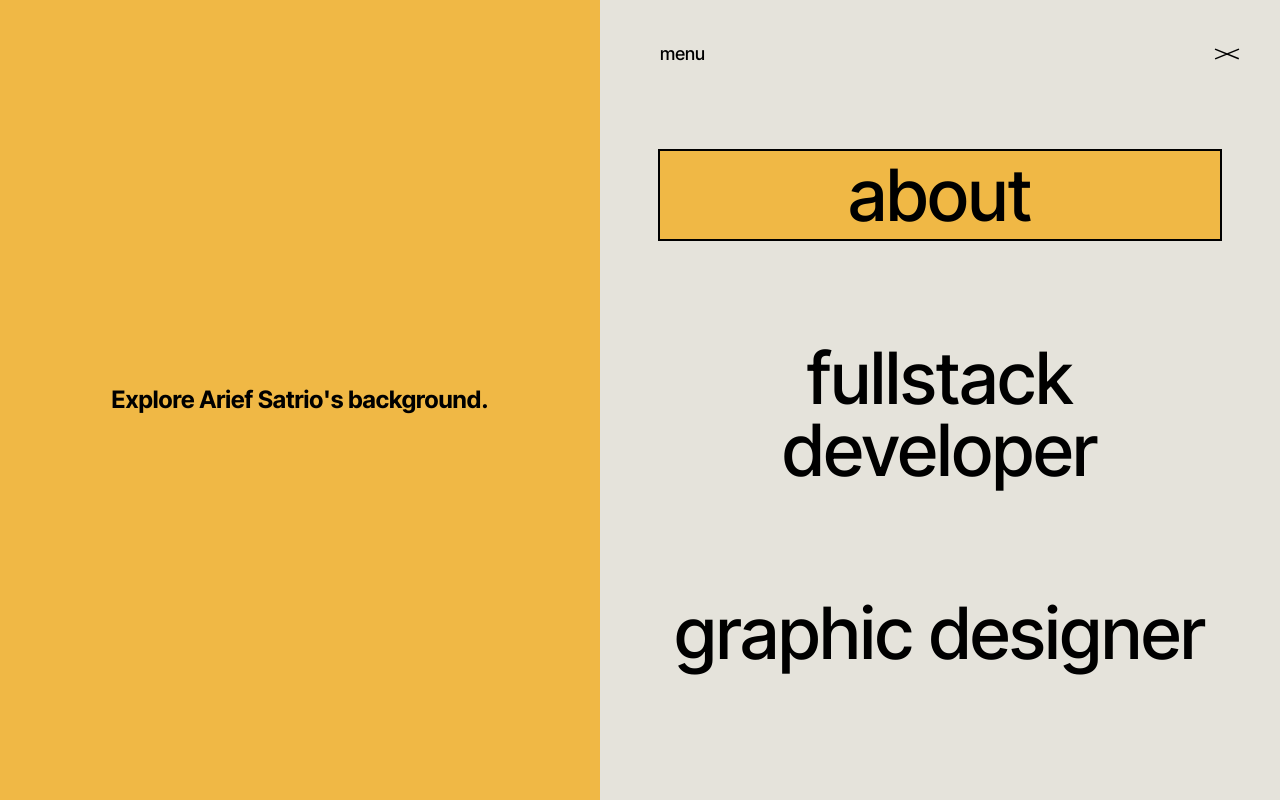
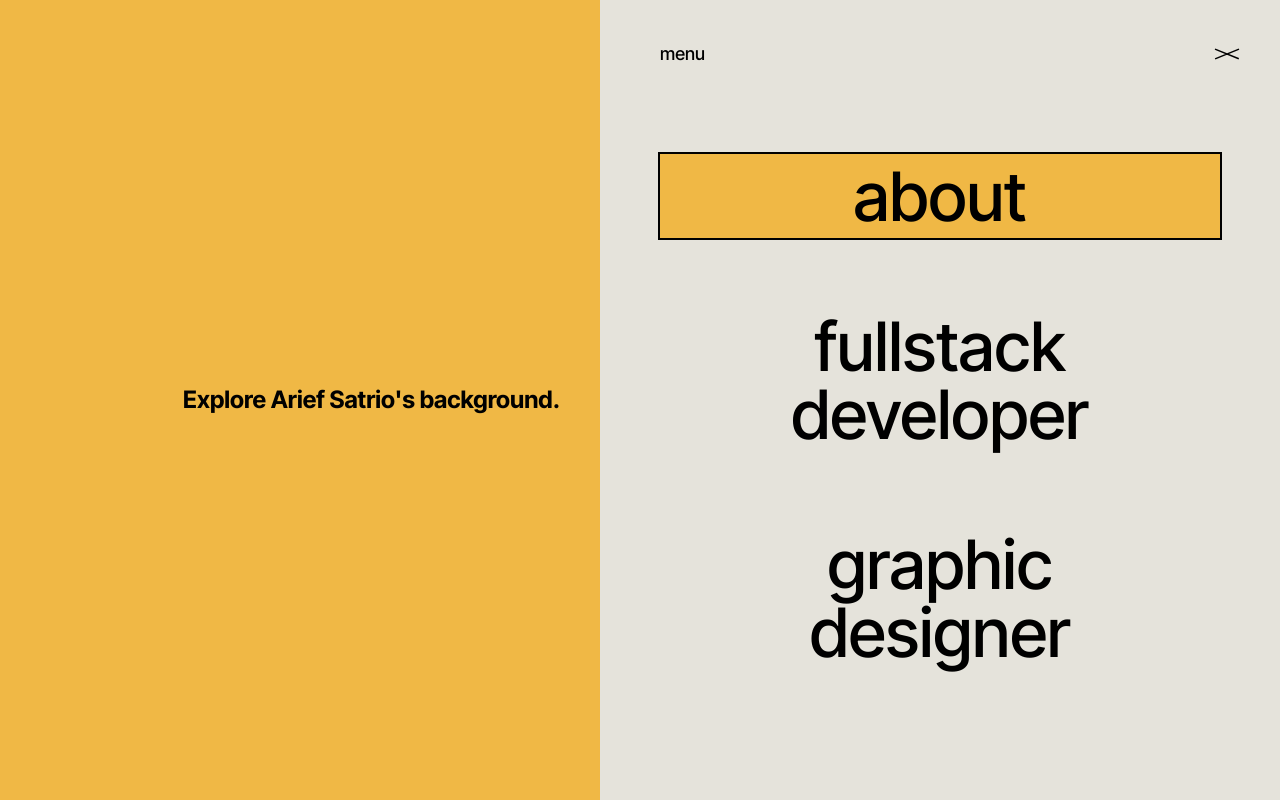
Before and after one commit to kurodoke/portofolio-web, a Next.js app: page / in a window 1280 px wide. Both pictures are taken after a click on the button 1227 px from the left and 54 px from the top of the page. Shown: the top 800 px of the page. Built offline with nearby package versions, Linux system fonts and the light colour scheme.

Commit message:
change: nav text to always break line

```diff
--- a/src/app/globals.css
+++ b/src/app/globals.css
@@ -15,7 +15,7 @@
     }
 
     .nav-clamp {
-        font-size: clamp(1.25rem, 2rem + 5vw, 4.5rem);
+        font-size: clamp(1.25rem, 2rem + 2vw + 2vh, 4.25rem);
         line-height: 1;
     }
 }
--- a/src/components/sections/Navigation.tsx
+++ b/src/components/sections/Navigation.tsx
@@ -25,13 +25,15 @@ const nav: Array<NavigationLinkInterface> = new Array(
         text: "Explore Arief Satrio's background.",
     },
     {
-        name: "fullstack developer",
+        name: `fullstack
+        developer`,
         path: "/developer",
         color: "bg-custom-purple",
         text: "Arief builds and maintains full web solutions, from front to back end.",
     },
     {
-        name: "graphic designer",
+        name: `graphic
+        designer`,
         path: "/designer",
         color: "bg-custom-orange",
         text: "Arief creates engaging designs such as Poster, MV, and Motion Graphic.",
@@ -86,22 +88,30 @@ function CloseIcon(): React.ReactElement<React.SVGProps<SVGSVGElement>> {
     );
 }
 
-function ContentHovered({
+function LeftInfo({
     className,
     children,
+    animate = true,
 }: {
     className: string;
     children: string;
+    animate?: boolean;
 }) {
+    const animationProps = animate
+        ? {
+              initial: { clipPath: "inset(0% 0% 0% 100%)", scale: 1.15 },
+              animate: { clipPath: "inset(0% 0% 0% 0%)", scale: 1 },
+              exit: { clipPath: "inset(0% 0% 0% 100%)", scale: 1.15 },
+              transition: { duration: 1.3, ease: animationEase },
+          }
+        : {};
+
     return (
         <motion.div
             className={`${className} flex items-center text-end justify-center text-2xl font-bold origin-center p-10`}
-            initial={{ clipPath: "inset(0% 0% 0% 100%)", scale: 1.15 }}
-            animate={{ clipPath: "inset(0% 0% 0% 0%)", scale: 1 }}
-            exit={{ clipPath: "inset(0% 0% 0% 100%)", scale: 1.15 }}
-            transition={{ duration: 1.3, ease: animationEase }}
+            {...animationProps}
         >
-            {children}
+            <p className="w-full">{children}</p>
         </motion.div>
     );
 }
@@ -141,23 +151,24 @@ export default function Navigation(): React.ReactElement {
                         >
                             <div className="h-full flex">
                                 <div className="left-side relative flex-1 hidden md:block overflow-hidden">
-                                    <AnimatePresence mode="wait">
+                                    <AnimatePresence>
                                         {isHovered &&
                                             whichHovered !== null &&
                                             whichHovered !== selectedNav && (
-                                                <ContentHovered
+                                                <LeftInfo
                                                     className={`absolute w-full h-full ${whichHovered.color}`}
                                                 >
                                                     {whichHovered.text}
-                                                </ContentHovered>
+                                                </LeftInfo>
                                             )}
                                     </AnimatePresence>
 
-                                    <div
-                                        className={`h-full p-10 text-end flex items-center justify-center text-2xl font-bold ${selectedNav.color}`}
+                                    <LeftInfo
+                                        animate={false}
+                                        className={`h-full ${selectedNav.color}`}
                                     >
                                         {selectedNav.text}
-                                    </div>
+                                    </LeftInfo>
                                 </div>
                                 <div className="right-side flex flex-col flex-1 justify-end float-end md:mx-10 py-5 md:py-10">
                                     <div className="head flex justify-between mx-5 md:me-0">
@@ -172,7 +183,7 @@ export default function Navigation(): React.ReactElement {
                                     </div>
 
                                     <div className="body p-5 h-full">
-                                        <ul className="h-full flex flex-col nav-clamp gap-8 md:justify-evenly">
+                                        <ul className="h-full flex flex-col nav-clamp gap-8 md:gap-0 md:justify-evenly">
                                             {nav.map((_nav, index) => {
                                                 const isActive =
                                                     _nav.path ===
@@ -208,7 +219,9 @@ export default function Navigation(): React.ReactElement {
                                                             } transition-all duration-300`}
                                                             href={_nav.path}
                                                         >
-                                                            {_nav.name}
+                                                            <p className="whitespace-pre-line">
+                                                                {_nav.name}
+                                                            </p>
                                                         </Link>
                                                     </li>
                                                 );
```
